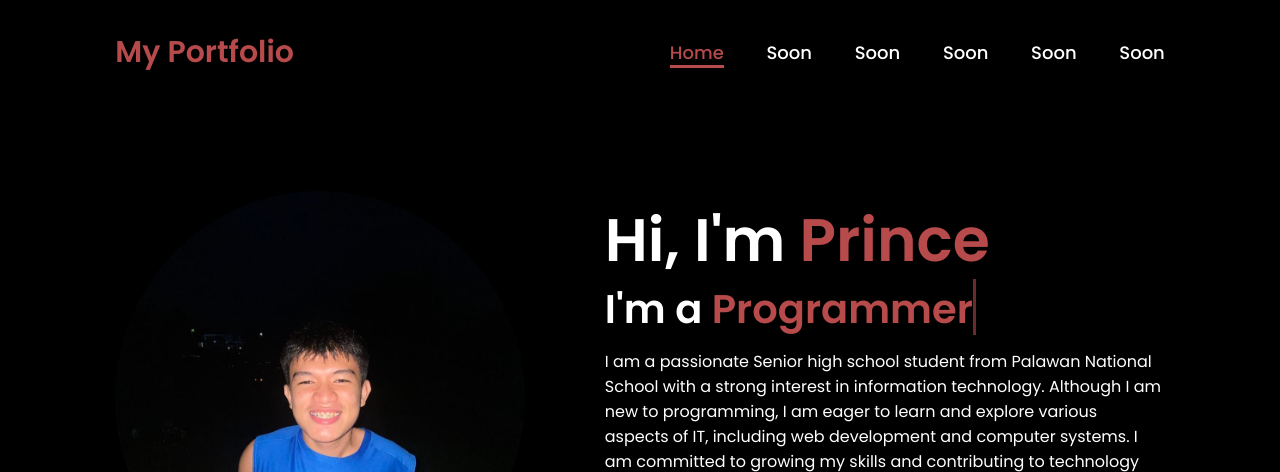
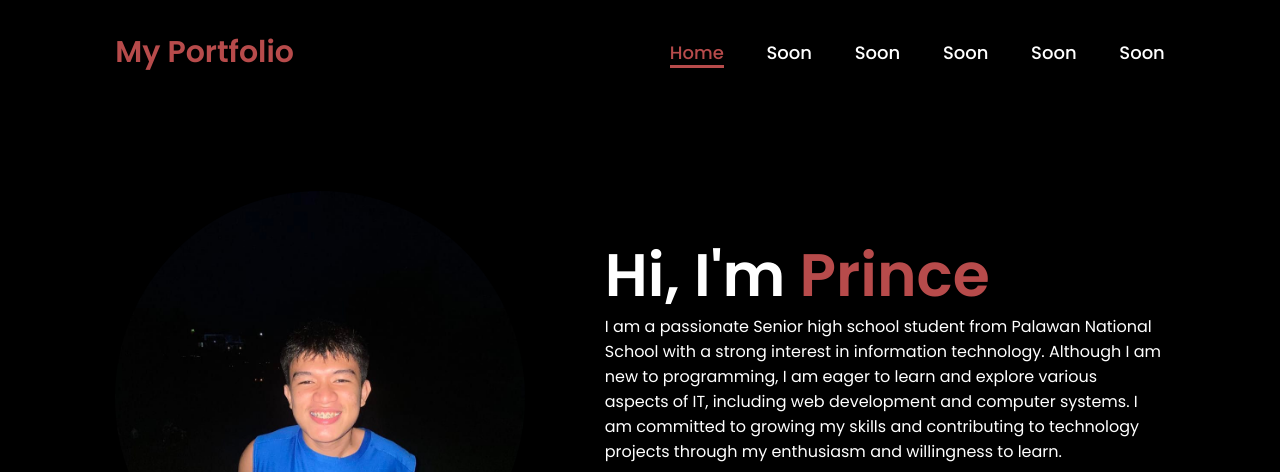
Before and after one commit to Theo0403/Portfolio, a plain HTML site: page index.html in a window 1280 px wide. Shown: the top 472 px of the page. Drawn offline with Linux system fonts and the light colour scheme.

Commit message:
Update index.html

```diff
--- a/index.html
+++ b/index.html
@@ -27,7 +27,6 @@
         </div>
         <div class="home-content">
             <h1>Hi, I'm <span>Prince</span></h1>
-            <h3 class="typing-text">I'm a <span></span></h3>
             <p>I am a passionate Senior high school student from Palawan National School with a strong interest in information technology. Although I am new to programming, I am eager to learn and explore various aspects of IT, including web development and computer systems. I am committed to growing my skills and contributing to technology projects through my enthusiasm and willingness to learn.</p>
             <div class="social-icons">
                 <a href="https://www.facebook.com/profile.php?id=61558001865923&mibextid=ZbWKwL"><i class="fa-brands fa-facebook"></i></a>
@@ -39,4 +38,5 @@
         </div>
     </section>
 </body>
+
 </html>
```
